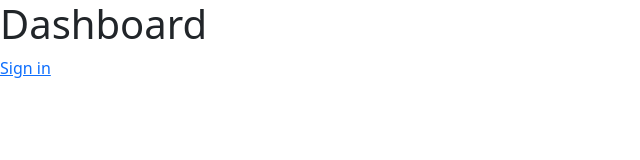
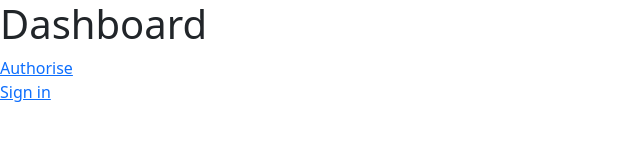
Before and after one commit to gruffrel/dashboard, a plain HTML site: page index.html in a window 1280 px wide. Shown: the whole page, without its empty margins (0-640 px from the left). Drawn offline with nearby package versions, Linux system fonts and the light colour scheme.

Commit message:
Update index.html

```diff
--- a/index.html
+++ b/index.html
@@ -7,6 +7,7 @@
   </head>
   <body>
     <h1>Dashboard</h1>
+    <a href="https://app.asana.com/-/oauth_authorize?response_type=code&client_id=1203516656368369&redirect_uri=https%3A%2F%2Fgruffwizard.dev%2Fdashboard%2Fcallback.html&state=check1">Authorise</a>
     <div id='signin'></div>
     <script src="https://cdn.jsdelivr.net/npm/bootstrap@5.2.3/dist/js/bootstrap.bundle.min.js" integrity="sha384-kenU1KFdBIe4zVF0s0G1M5b4hcpxyD9F7jL+jjXkk+Q2h455rYXK/7HAuoJl+0I4" crossorigin="anonymous"></script>
     <script src="js/auth.js"></script>
```
